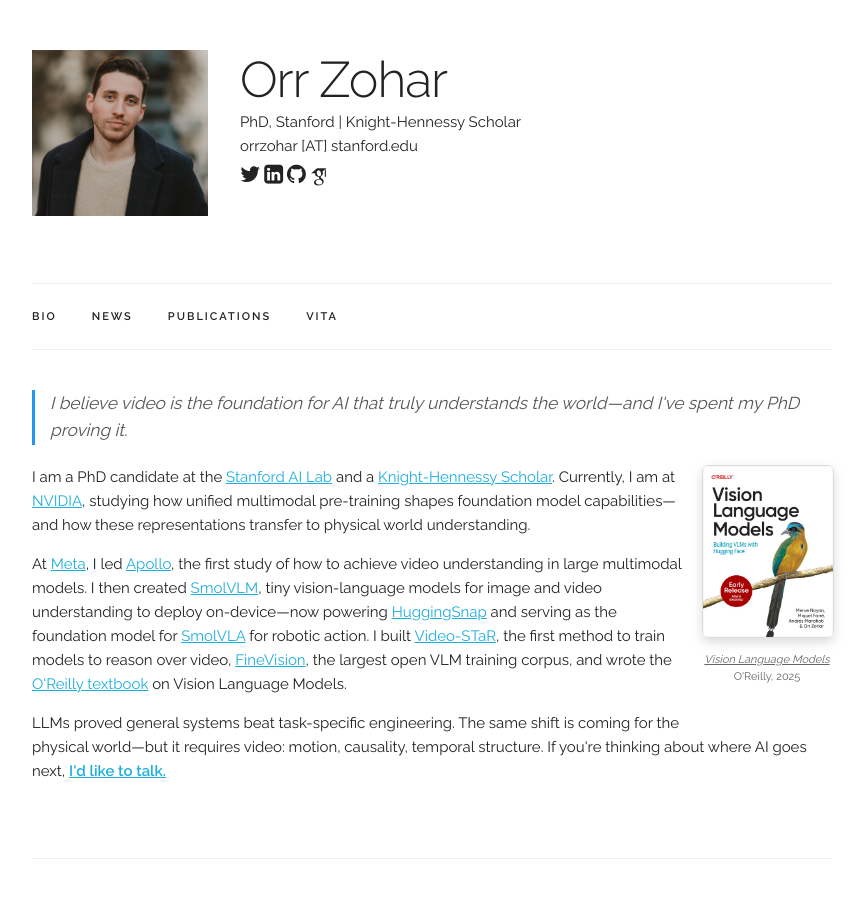
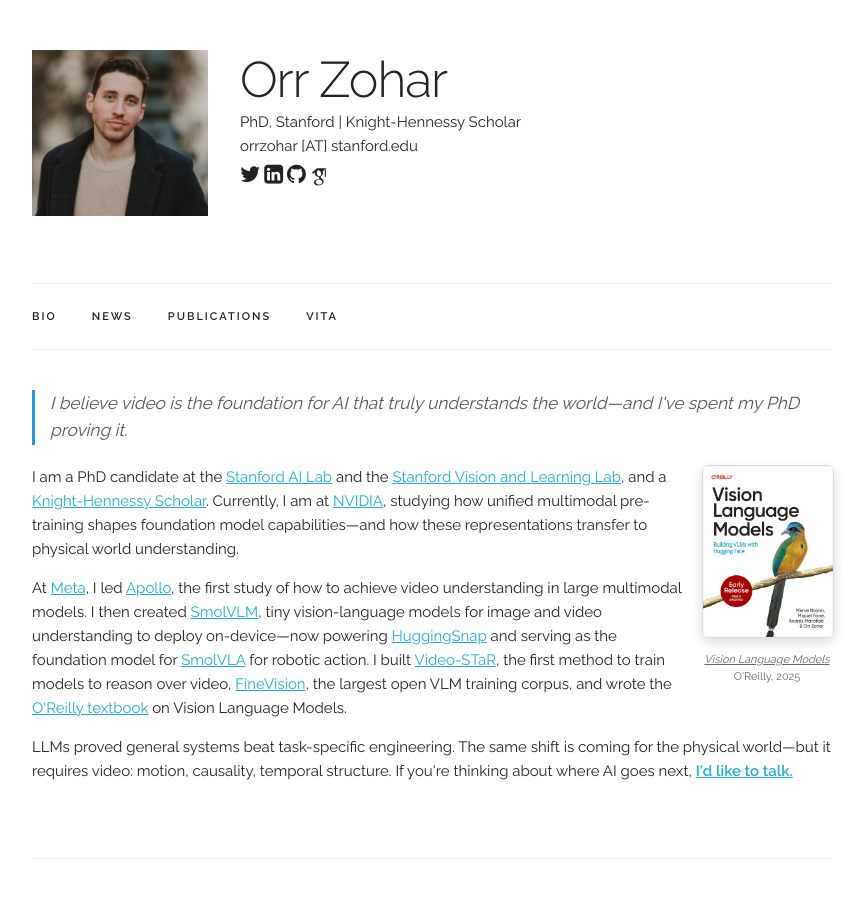
Before and after one commit to orrzohar/orrzohar.github.io, a Jekyll site: the page built from index.html, in a window 1280 px wide and 900 px high. Shown: the whole window, without its empty margins (208-1075 px from the left). Built offline with Jekyll 4.4.1, drawn with Linux system fonts in a browser that asks for light colours; some web fonts are replaced.

Commit message:
Update index.html

```diff
--- a/index.html
+++ b/index.html
@@ -20,7 +20,7 @@ title: Home
     </div>
 
     <!-- Bio -->
-    <p style="margin-bottom: 15px;">I am a PhD candidate at the <a href="https://ai.stanford.edu/" target="_blank">Stanford AI Lab</a> and a <a href="https://knight-hennessy.stanford.edu" target="_blank">Knight-Hennessy Scholar</a>. Currently, I am at <a href="https://www.nvidia.com" target="_blank">NVIDIA</a>, studying how unified multimodal pre-training shapes foundation model capabilities—and how these representations transfer to physical world understanding.</p>
+    <p style="margin-bottom: 15px;">I am a PhD candidate at the <a href="https://ai.stanford.edu/" target="_blank">Stanford AI Lab</a> and the <a href="https://svl.stanford.edu/" target="_blank">Stanford Vision and Learning Lab</a>, and a <a href="https://knight-hennessy.stanford.edu" target="_blank">Knight-Hennessy Scholar</a>. Currently, I am at <a href="https://www.nvidia.com" target="_blank">NVIDIA</a>, studying how unified multimodal pre-training shapes foundation model capabilities—and how these representations transfer to physical world understanding.</p>
 
     <p style="margin-bottom: 15px;">At <a href="https://www.meta.com" target="_blank">Meta</a>, I led <a href="https://apollo-lmms.github.io" target="_blank">Apollo</a>, the first study of how to achieve video understanding in large multimodal models. I then created <a href="https://arxiv.org/abs/2504.05299" target="_blank">SmolVLM</a>, tiny vision-language models for image and video understanding to deploy on-device—now powering <a href="https://apps.apple.com/app/huggingsnap/id6504768014" target="_blank">HuggingSnap</a> and serving as the foundation model for <a href="https://huggingface.co/blog/smolvla" target="_blank">SmolVLA</a> for robotic action. I built <a href="https://arxiv.org/abs/2407.06189" target="_blank">Video-STaR</a>, the first method to train models to reason over video, <a href="https://arxiv.org/abs/2510.17269" target="_blank">FineVision</a>, the largest open VLM training corpus, and wrote the <a href="https://www.oreilly.com/library/view/vision-language-models/9798341624030/" target="_blank">O'Reilly textbook</a> on Vision Language Models.</p>
 
```
